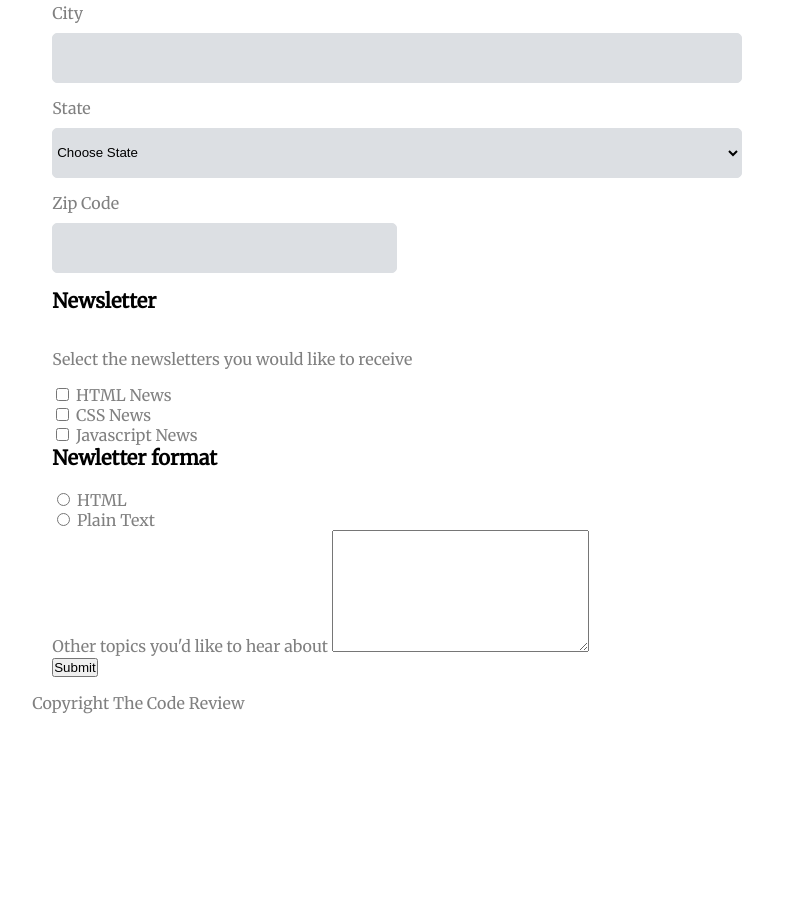
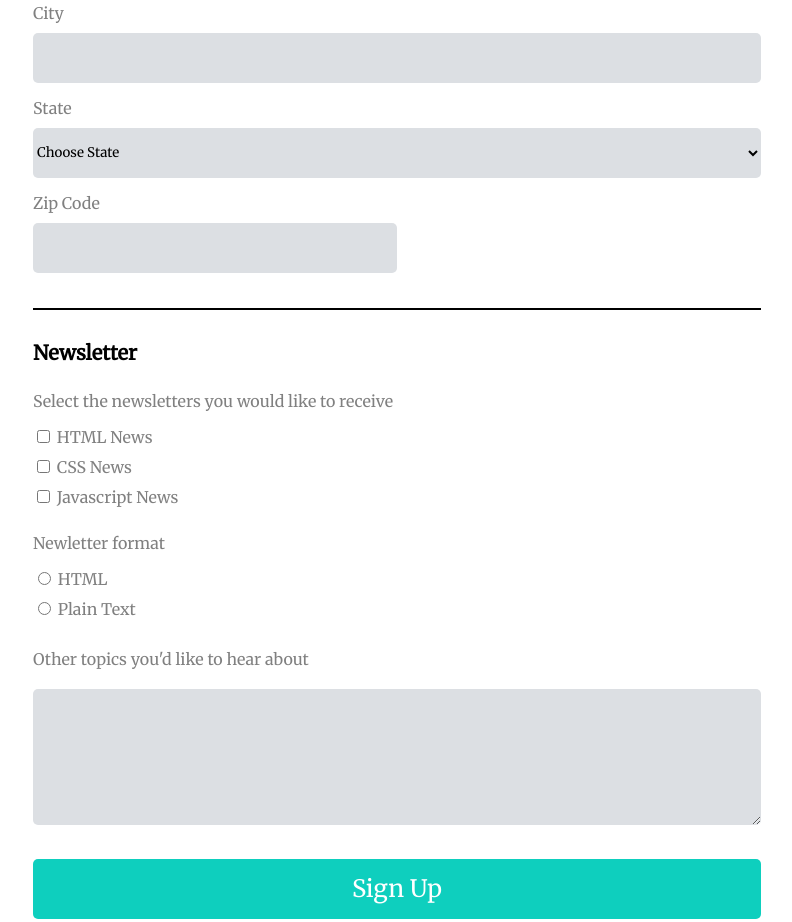
Before and after one commit to FatimaGC/Project-3, a plain HTML site: page index.html in a window 1280 px wide. Shown: the part 660-1582 px from the top of the page, without its empty margins (243-1035 px from the left). Before the commit the page ends 1389 px from the top, so only its background shows below. Drawn offline with Linux system fonts and the light colour scheme.

Commit message:
Added styles for newsletter section, textarea, button, and footer. Added mediaquery

```diff
--- a/css/styles.css
+++ b/css/styles.css
@@ -1,25 +1,19 @@
 /* =================================
   Base Element Styles
 ==================================== */
-/* wrappers - red
-   elements - blue
-   */
 * {
   box-sizing: border-box;
+  font-family: 'Merriweather', serif;
   padding: 0;
 }
 
 body {
-  /* border: 1px solid red; */
-  font-family: 'Merriweather', serif;
   margin: 0 auto;
-  max-width: 768px;
   padding: 0;
 
 }
 
 header {
-  /* border: 2px solid red; */
   background-color: #2b3a4a;
   color: white;
   height: 70px;
@@ -28,23 +22,27 @@ header {
 }
 
 h1 {
-  /* border: 1px solid blue; */
   font-size: 1.5em;
   margin: 0;
   text-transform: uppercase;
 }
 
 h2 {
-  /* border: 1px solid blue; */
   font-weight: bold;
 }
 
-/* p{
-  border: 1px solid blue;
-} */
+form {
+  border-top: 2px solid black;
+  margin: 0 20px;
+  padding: 20px 0 0;
+}
 
+fieldset {
+  border: none;
+  margin: 0;
+  padding: 0;
+}
 legend {
-  /* outline: 1px solid blue; */
   font-size: 1.25em;
   font-weight: bold;
   margin: 20px 0;
@@ -57,26 +55,37 @@ label {
 
 input, select {
   background-color: #dcdfe3;
-  border: 1px solid #dcdfe3
-}
-
-form {
-  border-top: 2px solid black;
-  margin: 0 20px;
-  padding: 20px 0 0;
-  /* border: 2px solid red; */
-}
-
-fieldset {
   border: none;
-  margin: 0;
-  padding: 0;
 }
 
 label, p {
   color: gray;
 }
 
+
+textarea {
+  background-color: #dcdfe3;
+  border: none;
+  border-radius: 5px;
+  margin: 20px 0 30px;
+  width: 100%;
+}
+
+button {
+  background-color: #0ecfbe;
+  border: none;
+  border-radius: 5px;
+  color: white;
+  font-family: 'Merriweather', serif;
+  font-size: 1.5em;
+  height: 60px;
+  width: 100%;
+}
+footer {
+  margin: 10px 0 200px;
+  font-style: italic;
+  text-align: center;
+}
 /* =================================
   Base Layout Styles
 ==================================== */
@@ -89,9 +98,10 @@ label, p {
 }
 
 .contact-info {
-  /* border: 2px solid red; */
-}
-  /* padding: 50px 50px 35px 50px; */
+  border-bottom: 2px solid black;
+  /* outline: 1px solid blue; */
+  margin-bottom: 30px;
+  padding-bottom: 20px;
 }
 
 .contact-info label {
@@ -110,20 +120,38 @@ label, p {
 /* ---- Layout Containers ---- */
 
 .wrapper {
-  width: 95%;
+  margin: 0 auto;
+  max-width: 768px;
   margin: 0 auto;
 }
 
-.contact-info .flex-pair{
+.flex-pair{
   display: flex;
   flex-direction: column;
+}
+
+.newsletter legend {
+  margin-bottom: 10px;
+}
+
+.newsletter_option {
+  margin: 10px 0;
+}
+
+.newsletter_topics {
+  margin-top: 30px;
+}
+
+/* =================================
+  Media Queries
+=================================== */
+
+@mediaquery (min-width: 768px) {
+
+  .flex-pair {
+    flex-direction: row;
+  }
+
+
 
 }
-
-.flex-pair {
-  /* border: 2px solid orange; */
-}
-}
-/* =================================
-  Media Queries
-==================================== */
--- a/index.html
+++ b/index.html
@@ -21,7 +21,7 @@
         <p>Get the latest news on how your code is doing right in your inbox</p>
       </div>
 
-      <form class="registration" action="index.html" method="post">
+      <form action="index.html" method="post">
         <fieldset class="contact-info">
           <legend>Contact Information</legend>
           <div>
@@ -115,47 +115,46 @@
           </div>
         </fieldset>
 
-        <fieldset>
+        <fieldset class="newsletter">
           <legend>Newsletter</legend>
 
           <p>Select the newsletters you would like to receive</p>
 
-            <div class="">
+            <div class="newsletter_option">
               <input type="checkbox" id="html_news" name="html_news" value="html news">
               <label for="html_news">HTML News</label>
             </div>
 
-            <div class="">
+            <div class="newsletter_option">
               <input type="checkbox" id="css_news" name="css_news" value="css news">
               <label for="css_news">CSS News</label>
             </div>
 
-            <div class="">
+            <div class="newsletter_option">
               <input type="checkbox" id="js_news" name="js_news" value="js news">
               <label for="js_news">Javascript News</label>
             </div>
         </fieldset>
 
-        <fieldset>
-          <legend>Newletter format</legend>
+          <p>Newletter format</p>
 
-            <div class="">
+            <div class="newsletter_option">
               <input type="radio" id="html" name="format" value="html">
               <label for="html">HTML</label>
             </div>
 
-            <div class="">
+            <div class="newsletter_option">
               <input type="radio" id="plain_text" name="format" value="plain text">
               <label for="plain_text">Plain Text</label>
             </div>
 
-            <div class="">
+            <div class="newsletter_topics">
               <label for="topics">Other topics you'd like to hear about</label>
               <textarea id="topics" name="topics" rows="8" cols="30"></textarea>
             </div>
         </fieldset>
 
-        <button type="submit" name="button">Submit</button>
+        <button type="submit" name="button">Sign Up</button>
       </form>
 
       <footer>
```
